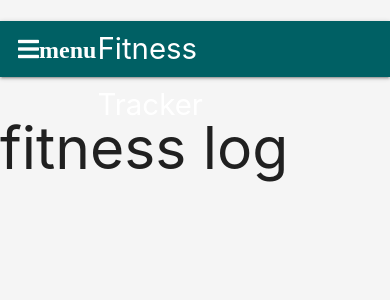
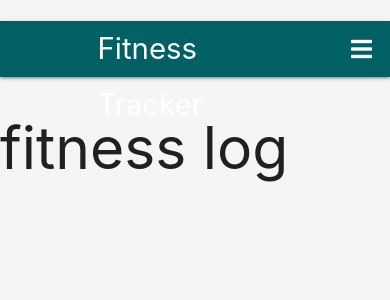
Before and after one commit to Code-Institute-Submissions/Fitness-tracker-MS3, a Flask app: page / in a window 390 px wide. Shown: the top 300 px of the page. Run offline with Flask 2, Linux system fonts and the light colour scheme; data that the repository does not hold is empty; some libraries are stand-ins or nearby versions.

Commit message:
mobile nav repositioned to the right

```diff
--- a/static/js/script.js
+++ b/static/js/script.js
@@ -1,3 +1,3 @@
 $(document).ready(function() {
-    $(".sidenav").sidenav();
+    $(".sidenav").sidenav(edge: "right ");
 });
--- a/templates/base.html
+++ b/templates/base.html
@@ -18,7 +18,7 @@
         <nav class="nav-extended cyan darken-4">
             <div class="nav-wrapper">
                 <a href="#!" class="brand-logo">Fitness Tracker</a>
-                <a href="#" data-target="mobile-demo" class="sidenav-trigger"><i class="fas fa-bars">menu</i></a>
+                <a href="#" data-target="mobile-demo" class="sidenav-trigger right"><i class="fas fa-bars"></i></a>
                 <ul class="right hide-on-med-and-down">
                     <li><a href="{{ url_for ('dashboard') }}">Dashboard</a></li>
                     <li><a href="#">Challenge a friend</a></li>
```
